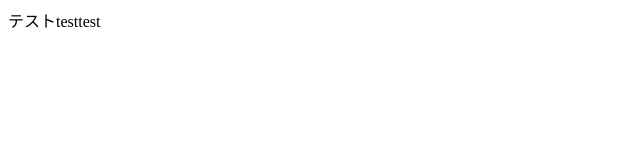
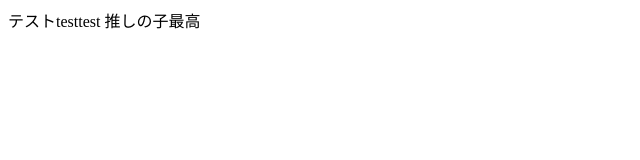
Before and after one commit to Hosso521/20230421-test, a plain HTML site: page index.html in a window 1280 px wide. Shown: the whole page, without its empty margins (0-640 px from the left). Drawn offline with Linux system fonts and the light colour scheme.

Commit message:
Update index.html

```diff
--- a/index.html
+++ b/index.html
@@ -6,5 +6,6 @@
    </head>
    <body>
      テストtesttest
+     推しの子最高
    </body>
 </html>
```
